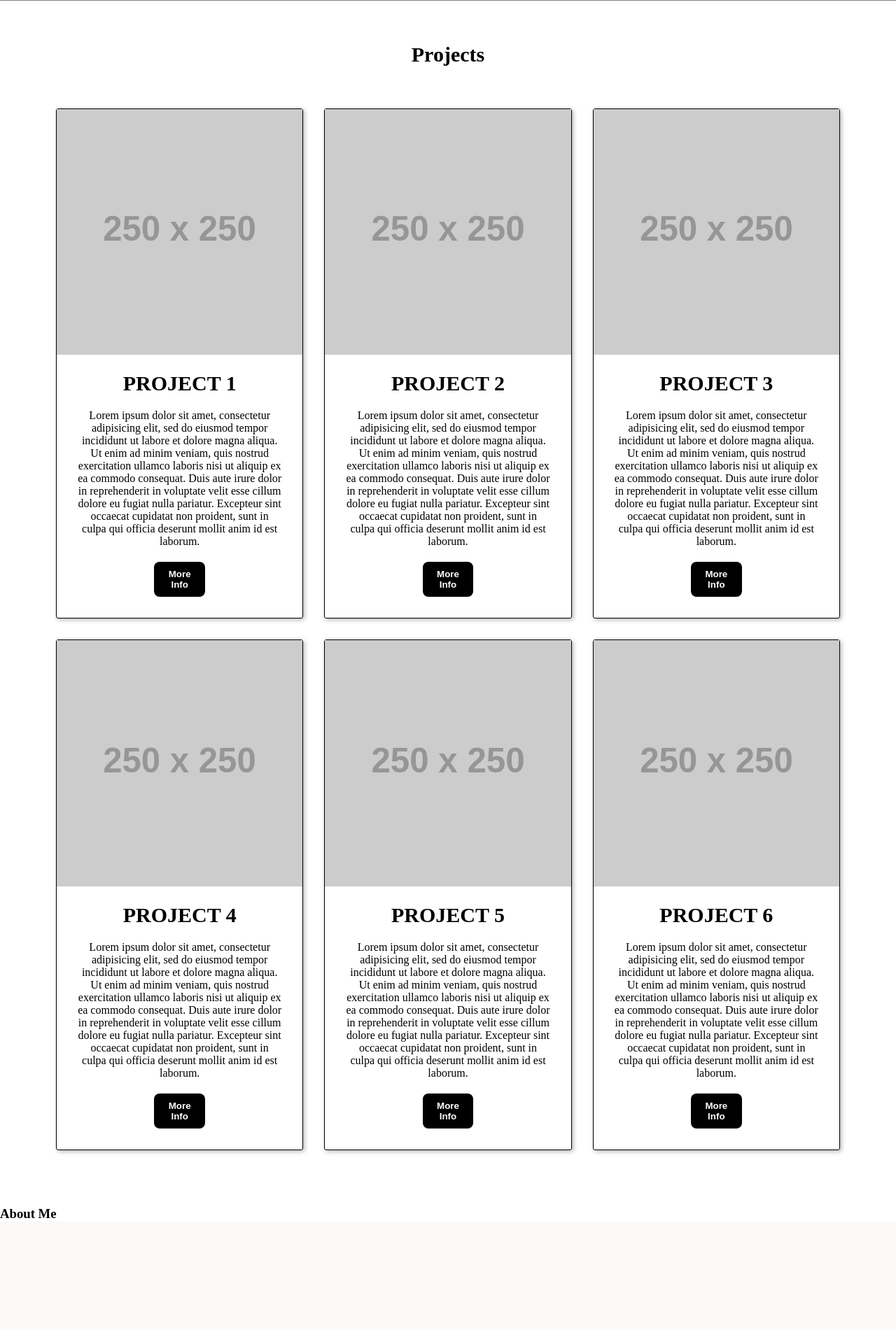
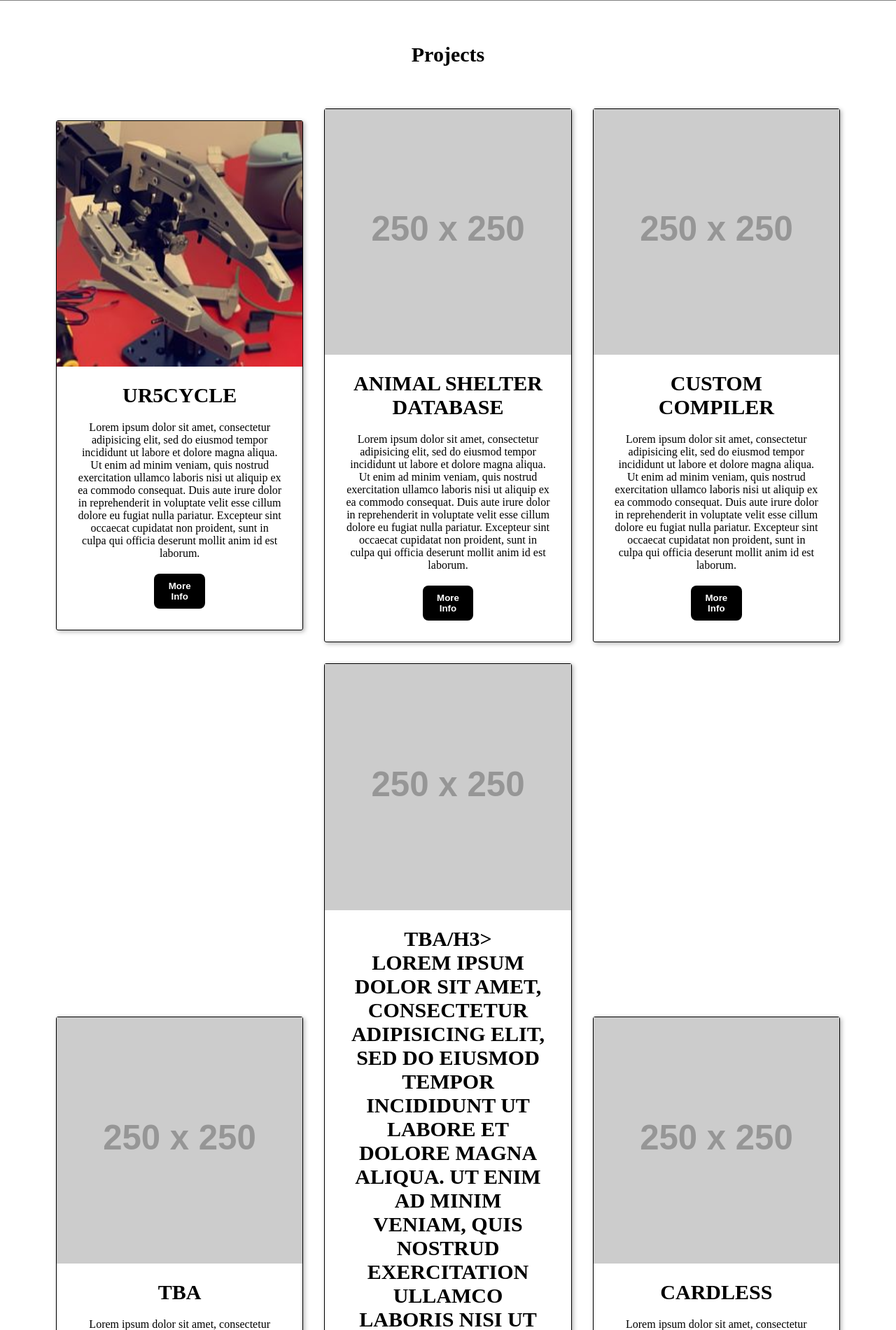
Before and after one commit to Dalmendariz/portfolio-dalmendariz, a PHP site: page / in a window 1280 px wide. Shown: the part 1039-2940 px from the top of the page at 70% size. Before the commit the page ends 2780 px from the top, so only its background shows below. Run offline with PHP 8.4, Linux system fonts and the light colour scheme; grey boxes labelled with a size stand in for pictures from a placeholder-image service; some libraries are stand-ins or nearby versions.

Commit message:
Add files via upload
Added titles and UR5 image to Project section of the website.

```diff
--- a/portfolio.html
+++ b/portfolio.html
@@ -42,9 +42,9 @@
 
   	<main class="grid">
   		<article>
-  			<img src="https://placehold.it/250x250", alt="Placeholder">
+  			<img src="img/ur5.jpg", alt="Placeholder">
   			<div class="text">
-  				<h3>Project 1</h3>
+  				<h3>UR5CYCLE</h3>
   				<p>Lorem ipsum dolor sit amet, consectetur adipisicing elit, sed do eiusmod
   				tempor incididunt ut labore et dolore magna aliqua. Ut enim ad minim veniam,
   				quis nostrud exercitation ullamco laboris nisi ut aliquip ex ea commodo
@@ -59,7 +59,7 @@
   		<article>
   			<img src="https://placehold.it/250x250", alt="Placeholder">
   			<div class="text">
-  				<h3>Project 2</h3>
+  				<h3>ANIMAL SHELTER DATABASE</h3>
   				<p>Lorem ipsum dolor sit amet, consectetur adipisicing elit, sed do eiusmod
   				tempor incididunt ut labore et dolore magna aliqua. Ut enim ad minim veniam,
   				quis nostrud exercitation ullamco laboris nisi ut aliquip ex ea commodo
@@ -74,7 +74,7 @@
   		<article>
   			<img src="https://placehold.it/250x250", alt="Placeholder">
   			<div class="text">
-  				<h3>Project 3</h3>
+  				<h3>CUSTOM COMPILER</h3>
   				<p>Lorem ipsum dolor sit amet, consectetur adipisicing elit, sed do eiusmod
   				tempor incididunt ut labore et dolore magna aliqua. Ut enim ad minim veniam,
   				quis nostrud exercitation ullamco laboris nisi ut aliquip ex ea commodo
@@ -89,7 +89,7 @@
   		<article>
   			<img src="https://placehold.it/250x250", alt="Placeholder">
   			<div class="text">
-  				<h3>Project 4</h3>
+  				<h3>TBA</h3>
   				<p>Lorem ipsum dolor sit amet, consectetur adipisicing elit, sed do eiusmod
   				tempor incididunt ut labore et dolore magna aliqua. Ut enim ad minim veniam,
   				quis nostrud exercitation ullamco laboris nisi ut aliquip ex ea commodo
@@ -104,7 +104,7 @@
   		<article>
   			<img src="https://placehold.it/250x250", alt="Placeholder">
   			<div class="text">
-  				<h3>Project 5</h3>
+  				<h3>TBA/h3>
   				<p>Lorem ipsum dolor sit amet, consectetur adipisicing elit, sed do eiusmod
   				tempor incididunt ut labore et dolore magna aliqua. Ut enim ad minim veniam,
   				quis nostrud exercitation ullamco laboris nisi ut aliquip ex ea commodo
@@ -119,7 +119,7 @@
   		<article>
   			<img src="https://placehold.it/250x250", alt="Placeholder">
   			<div class="text">
-  				<h3>Project 6</h3>
+  				<h3>CARDLESS</h3>
   				<p>Lorem ipsum dolor sit amet, consectetur adipisicing elit, sed do eiusmod
   				tempor incididunt ut labore et dolore magna aliqua. Ut enim ad minim veniam,
   				quis nostrud exercitation ullamco laboris nisi ut aliquip ex ea commodo
--- a/style.css
+++ b/style.css
@@ -1,4 +1,9 @@
 * {padding: 0; margin: 0;}
+
+html, body{
+  height: 100%;
+  width: 100%;
+}
 
 header{
 	display: flex;
```
